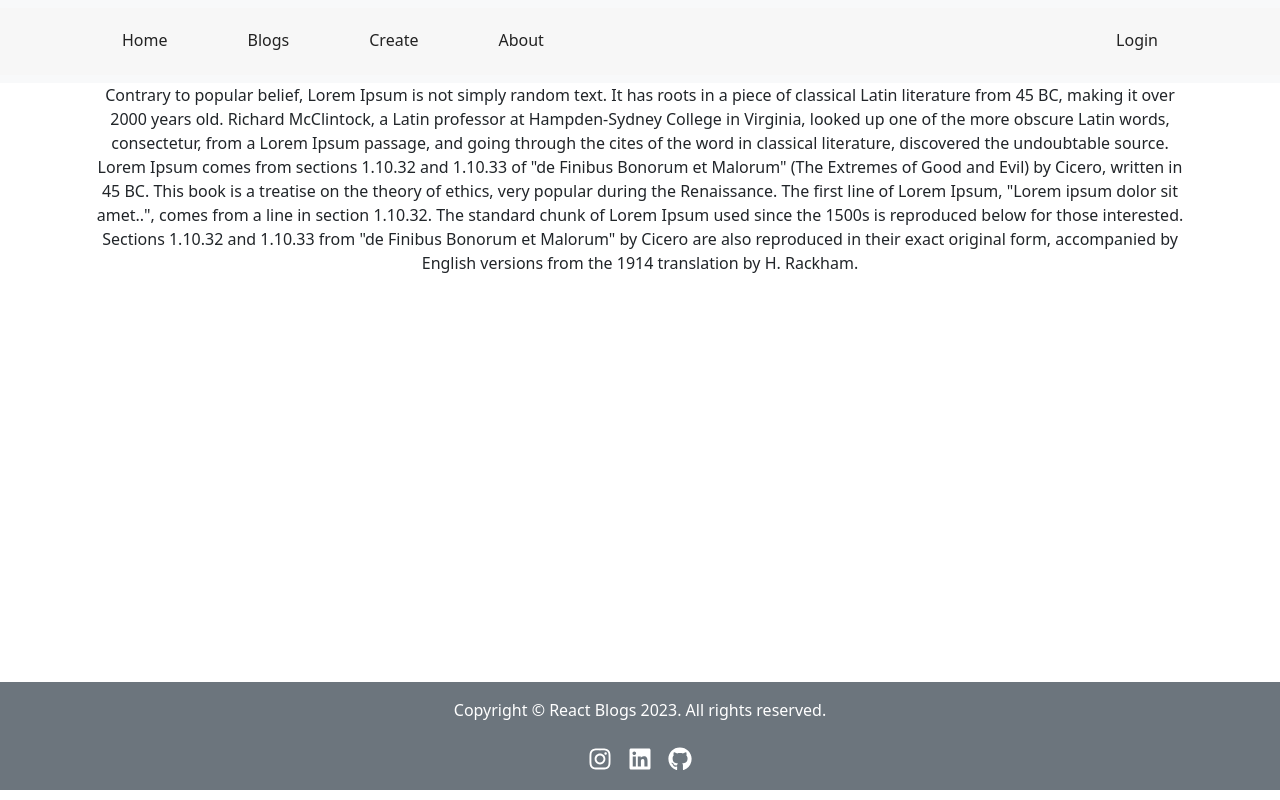
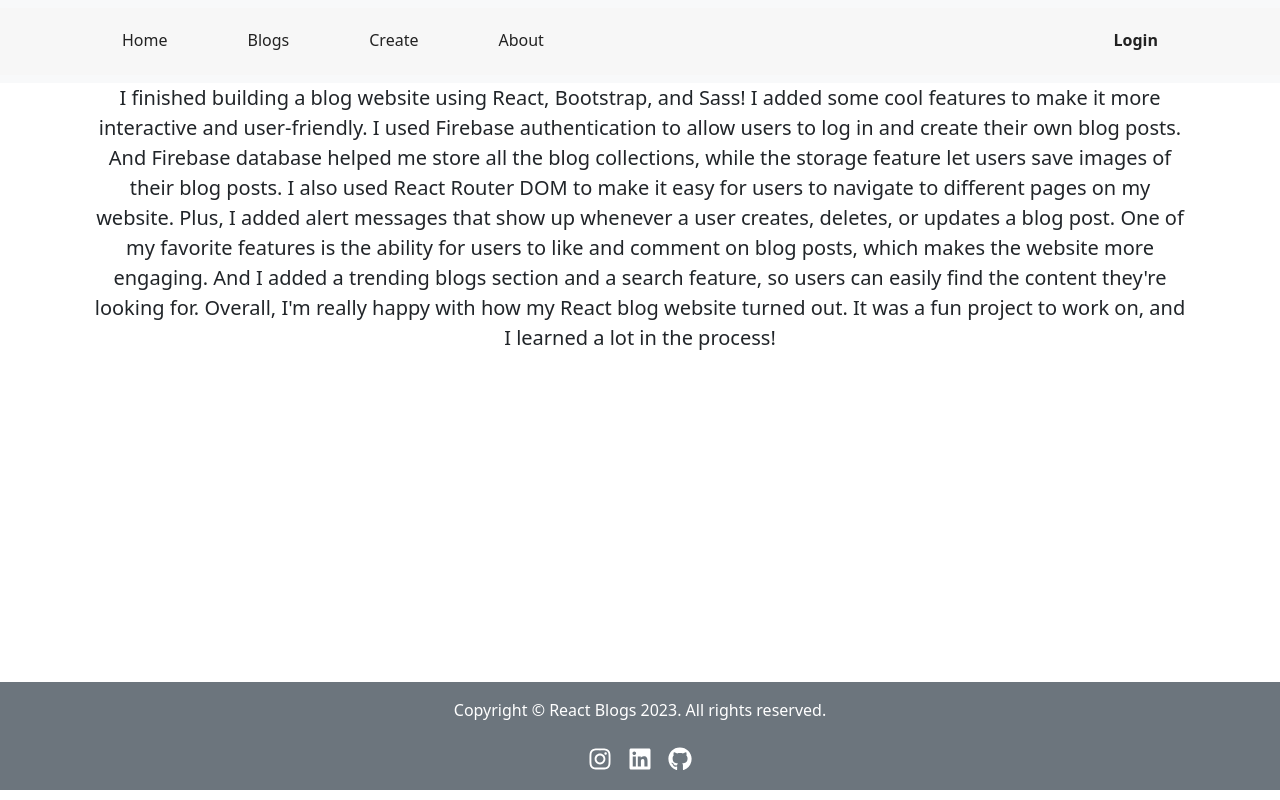
Before and after one commit to Prabakara-N/react-blog-app, a React (Create React App) app: page /about in a window 1280 px wide. Built offline with nearby package versions, Linux system fonts and the light colour scheme; no server answers.

Commit message:
css added

```diff
--- a/src/components/Header.js
+++ b/src/components/Header.js
@@ -89,7 +89,10 @@ const Header = ({ active, setActive, user, handleLogout }) => {
                       <p style={{ marginTop: "12px", marginLeft: "5px" }}>
                         {user?.displayName}
                       </p>
-                      <li className="nav-item nav-link" onClick={handleLogout}>
+                      <li
+                        className="nav-item nav-link fw-bold"
+                        onClick={handleLogout}
+                      >
                         Logout
                         <MdOutlineLogout
                           style={{
@@ -103,7 +106,7 @@ const Header = ({ active, setActive, user, handleLogout }) => {
                       <li
                         className={`nav-item nav-link ${
                           active === "login" ? "active" : ""
-                        }`}
+                        } fw-bold`}
                         onClick={() => setActive("login")}
                       >
                         Login
--- a/src/pages/About.js
+++ b/src/pages/About.js
@@ -7,24 +7,22 @@ const About = () => {
       <div className="container padding">
         <div className="col-md-12">
           <div className="row mx-0">
-            <p>
-              Contrary to popular belief, Lorem Ipsum is not simply random text.
-              It has roots in a piece of classical Latin literature from 45 BC,
-              making it over 2000 years old. Richard McClintock, a Latin
-              professor at Hampden-Sydney College in Virginia, looked up one of
-              the more obscure Latin words, consectetur, from a Lorem Ipsum
-              passage, and going through the cites of the word in classical
-              literature, discovered the undoubtable source. Lorem Ipsum comes
-              from sections 1.10.32 and 1.10.33 of "de Finibus Bonorum et
-              Malorum" (The Extremes of Good and Evil) by Cicero, written in 45
-              BC. This book is a treatise on the theory of ethics, very popular
-              during the Renaissance. The first line of Lorem Ipsum, "Lorem
-              ipsum dolor sit amet..", comes from a line in section 1.10.32. The
-              standard chunk of Lorem Ipsum used since the 1500s is reproduced
-              below for those interested. Sections 1.10.32 and 1.10.33 from "de
-              Finibus Bonorum et Malorum" by Cicero are also reproduced in their
-              exact original form, accompanied by English versions from the 1914
-              translation by H. Rackham.
+            <p className="fw-medium fs-5">
+              I finished building a blog website using React, Bootstrap, and
+              Sass! I added some cool features to make it more interactive and
+              user-friendly. I used Firebase authentication to allow users to
+              log in and create their own blog posts. And Firebase database
+              helped me store all the blog collections, while the storage
+              feature let users save images of their blog posts. I also used
+              React Router DOM to make it easy for users to navigate to
+              different pages on my website. Plus, I added alert messages that
+              show up whenever a user creates, deletes, or updates a blog post.
+              One of my favorite features is the ability for users to like and
+              comment on blog posts, which makes the website more engaging. And
+              I added a trending blogs section and a search feature, so users
+              can easily find the content they're looking for. Overall, I'm
+              really happy with how my React blog website turned out. It was a
+              fun project to work on, and I learned a lot in the process!
             </p>
           </div>
         </div>
--- a/src/styles/App.css
+++ b/src/styles/App.css
@@ -133,6 +133,7 @@ body {
   .navbar-light .navbar-nav .nav-link {
     -webkit-clip-path: polygon(0 0, 100% 0%, 100% 100%, 0% 100%) !important;
     clip-path: polygon(0 0, 100% 0%, 100% 100%, 0% 100%) !important;
+    border-radius: 5px;
   }
   .navbar-nav {
     flex-direction: column !important;
@@ -162,6 +163,8 @@ body {
   .navbar-light .navbar-nav .nav-link {
     -webkit-clip-path: polygon(0 0, 100% 0%, 100% 100%, 0% 100%) !important;
     clip-path: polygon(0 0, 100% 0%, 100% 100%, 0% 100%) !important;
+    display: inline-block;
+    border-radius: 5px;
   }
 
   .navbar-nav {
@@ -181,16 +184,12 @@ body {
   .navbar-light .navbar-nav .nav-link {
     -webkit-clip-path: polygon(0 0, 100% 0%, 100% 100%, 0% 100%) !important;
     clip-path: polygon(0 0, 100% 0%, 100% 100%, 0% 100%) !important;
+    border-radius: 5px;
   }
 
   .navbar-nav {
     flex-direction: column !important;
     margin-top: 15px;
-  }
-
-  .error {
-    width: 50%;
-    height: 100vh;
   }
 }
 
```
